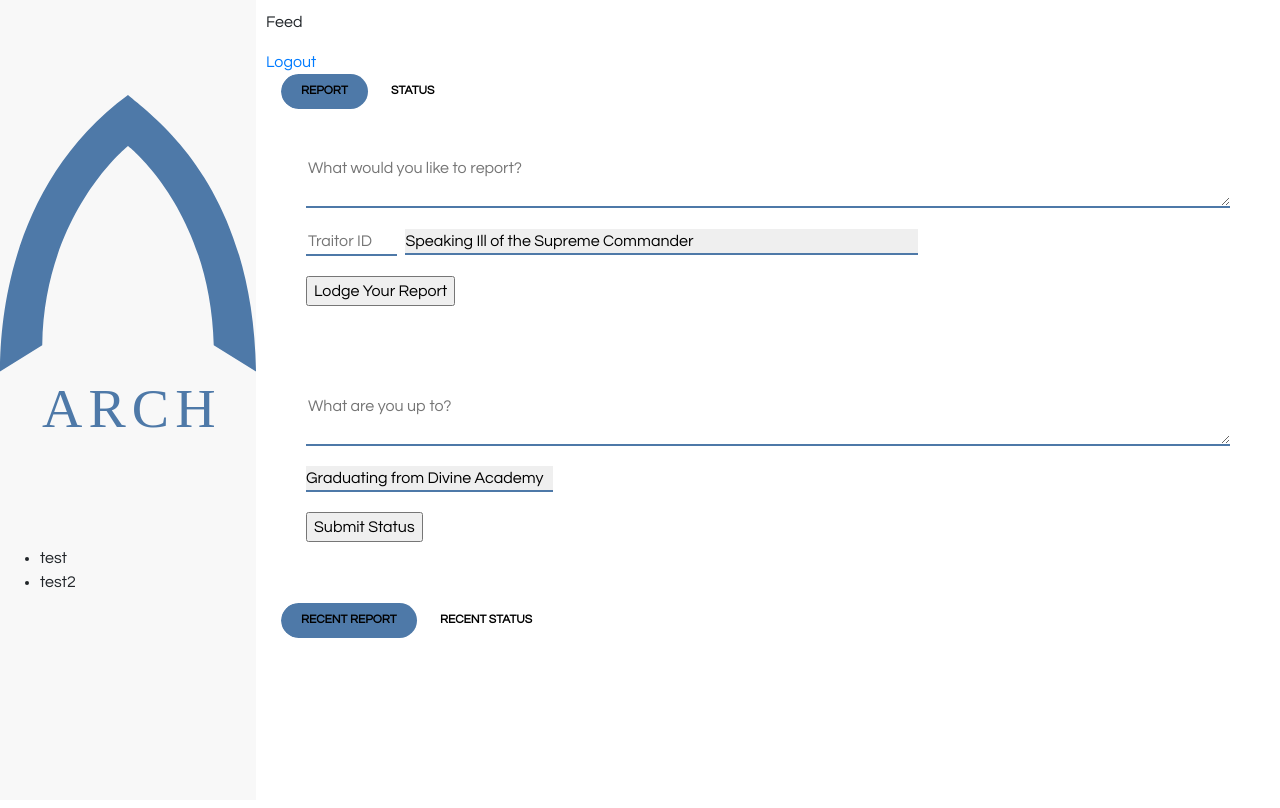
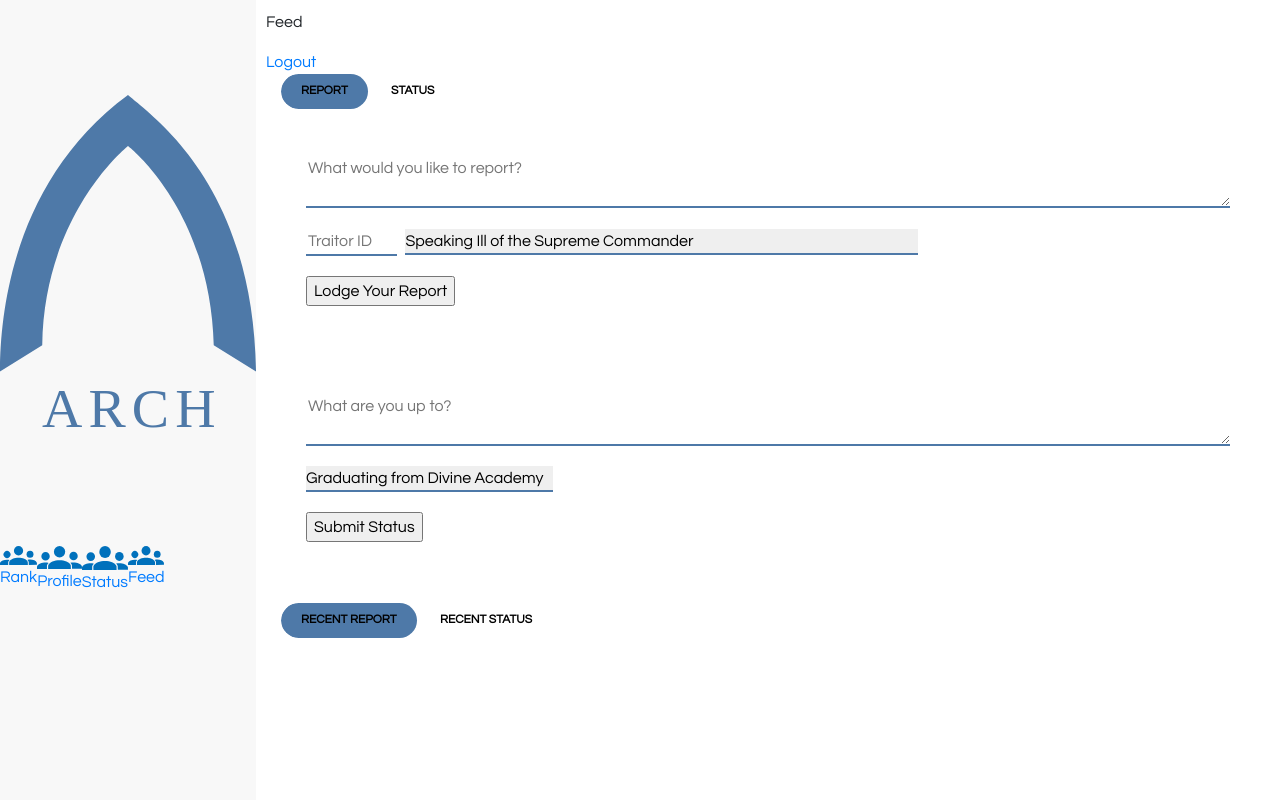
Before and after one commit to blaiddyd/arch-rank, a Flask app: page /feed in a window 1280 px wide. Run offline with Flask 2, Linux system fonts and the light colour scheme; the visitor is signed in with stand-in values (Sample User, id 1); data comes from the database, SQL or seed files in the repository; both versions use the stored data as it was after the commit; data that the repository does not hold is empty; some libraries are stand-ins or nearby versions.

Commit message:
Popped stash from master

```diff
--- a/app/templates/sidebar-base.html
+++ b/app/templates/sidebar-base.html
@@ -8,10 +8,22 @@
     <div class="page">
         <div class="nav">
             <img id="nav-logo" src="{{ url_for('static', filename='assets/logotext.svg') }}" alt="Arch">
-            <ul id="nav-list">
-                <li class="nav-item">test</li>
-                <li class="nav-item">test2</li>
-            </ul>
+            <a class="nav-item" href="{{ url_for('rank') }}">
+                <img id="rank-icon" src="{{ url_for('static', filename='assets/rankicon.svg') }}">
+                <p>Rank</p>
+            </a>
+            <a class="nav-item" href="{{ url_for('rank') }}">
+                <img id="" src="{{ url_for('static', filename='assets/rankicon.svg') }}">
+                <p>Profile</p>
+            </a>
+            <a class="nav-item" href="{{ url_for('rank') }}">
+                <img id="nav-logo" src="{{ url_for('static', filename='assets/rankicon.svg') }}">
+                <p>Status</p>
+            </a>
+            <a class="nav-item" href="{{ url_for('rank') }}">
+                <img id="nav-logo" src="{{ url_for('static', filename='assets/rankicon.svg') }}">
+                <p>Feed</p>
+            </a>
         </div>
             {% block content %} {% endblock content %}
     </div>
```
Also changed, not shown: app.db, app/static/assets/ArchLogo.svg (deleted).
